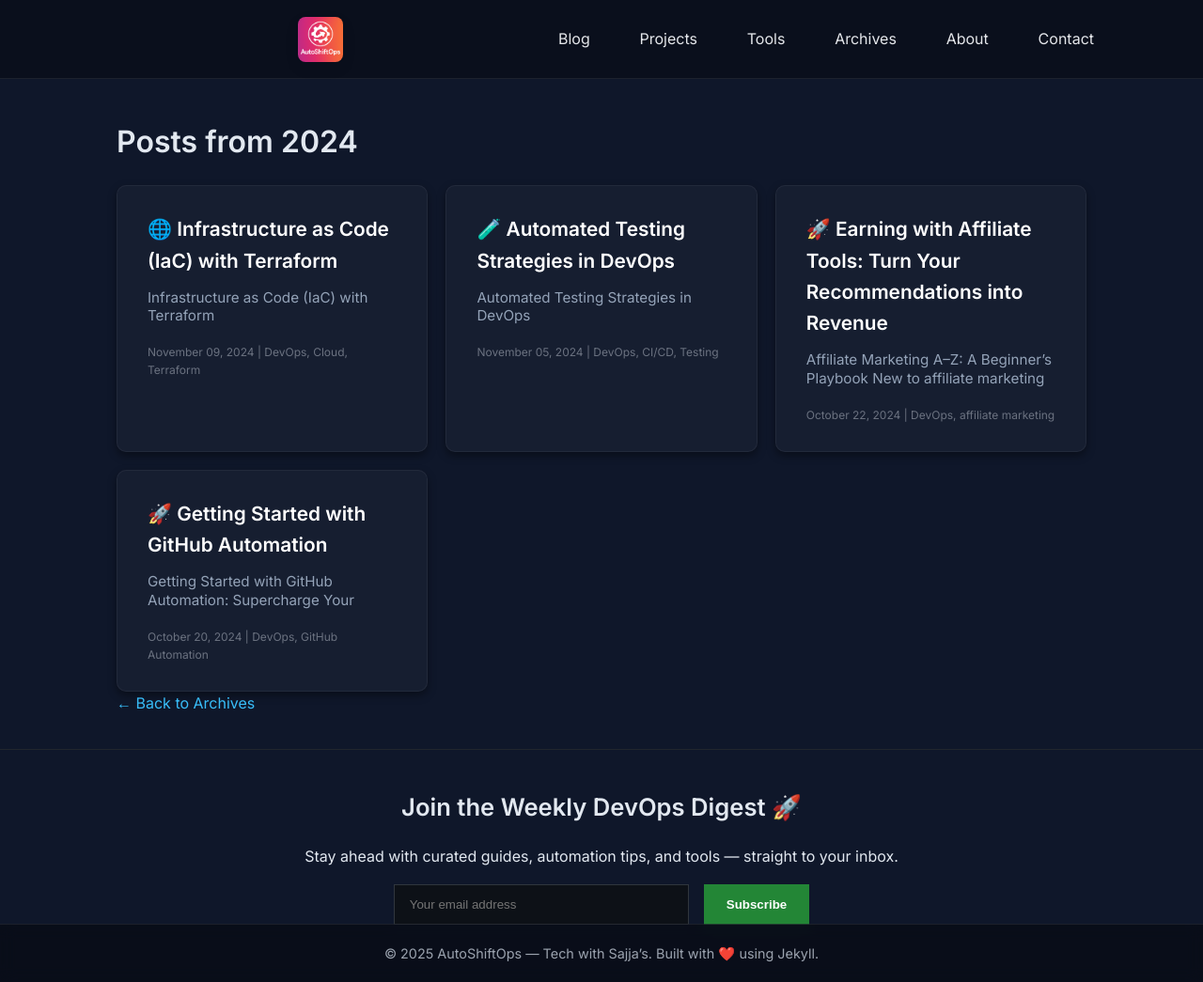
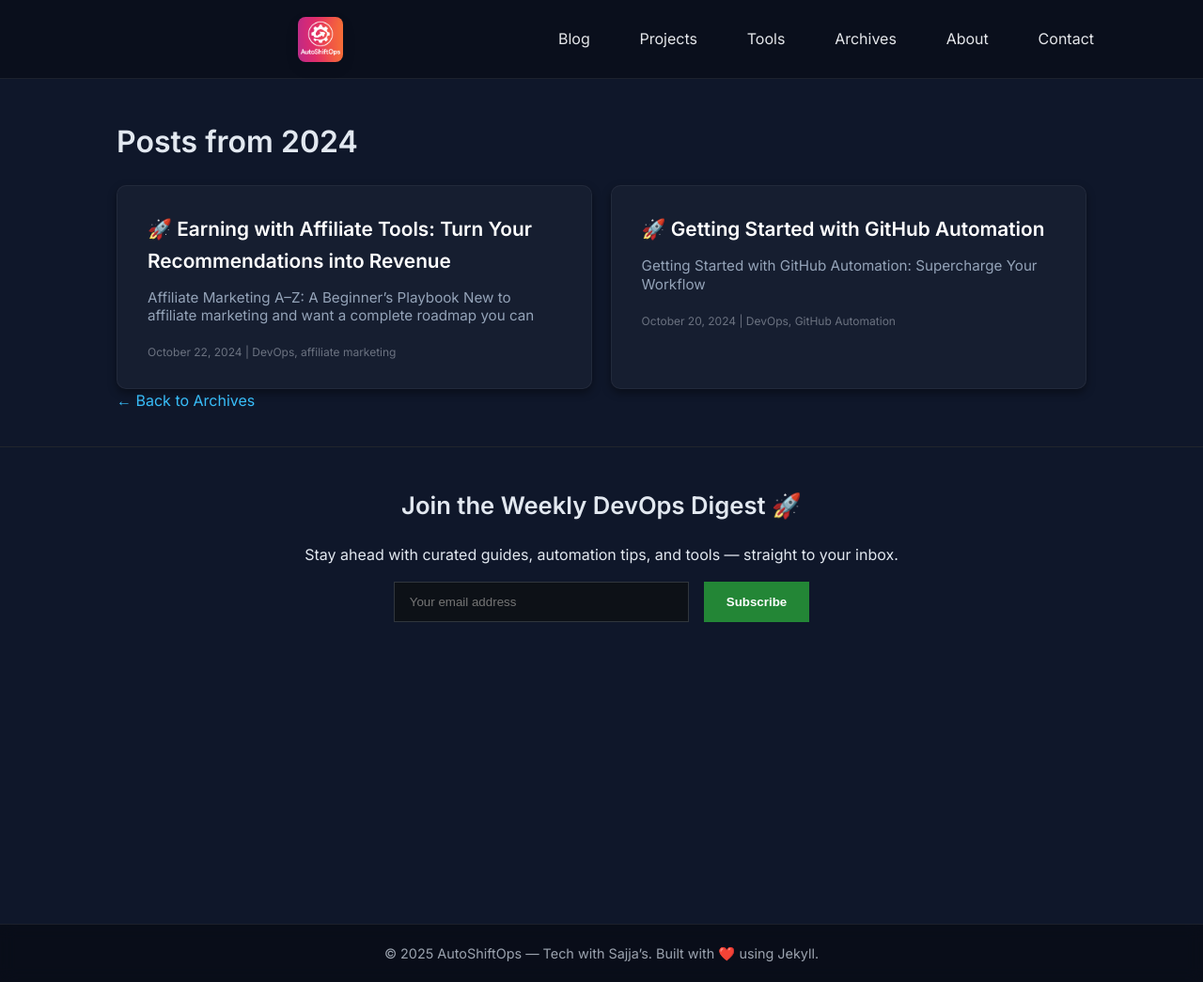
Before and after one commit to AutoShiftOps/autoshiftops.github.io, a Jekyll site: the page built from archives/2024/index.html, in a window 1280 px wide and 1045 px high. Shown: the whole window at 94% size. Built offline with Jekyll 4.4.1, drawn with Linux system fonts in a browser that asks for light colours.

```diff
--- a/_posts/2025-11-05-automated-testing-strategies-in-devops.md
+++ b/_posts/2025-11-05-automated-testing-strategies-in-devops.md
@@ -1,7 +1,7 @@
 ---
 layout: post
 title: "🧪 Automated Testing Strategies in DevOps"
-date: 2024-11-05
+date: 2025-11-05
 categories: [DevOps, CI/CD, Testing]
 tags: [automated testing, DevOps, CI/CD, quality assurance]
 description: "Learn how to implement automated testing strategies in DevOps pipelines to improve software quality and reduce deployment failures."
--- a/_posts/2025-11-09-infrastructure-as-code-with-terraform.md
+++ b/_posts/2025-11-09-infrastructure-as-code-with-terraform.md
@@ -1,7 +1,7 @@
 ---
 layout: post
 title: "🌐 Infrastructure as Code (IaC) with Terraform"
-date: 2024-11-09
+date: 2025-11-09
 categories: [DevOps, Cloud, Terraform]
 tags: [IaC, Terraform, DevOps, cloud infrastructure]
 description: "Learn how to implement Infrastructure as Code (IaC) using Terraform for automated, scalable, and consistent cloud environments."
```
